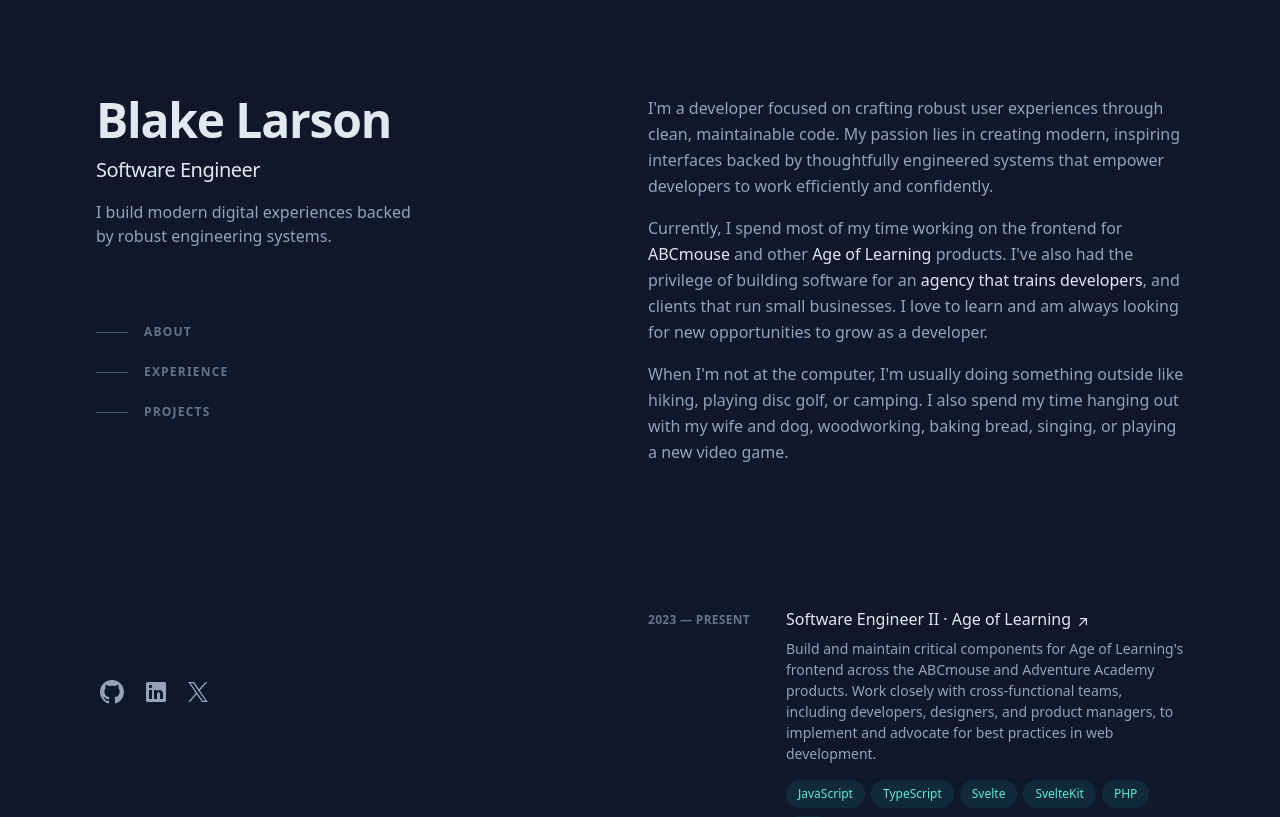
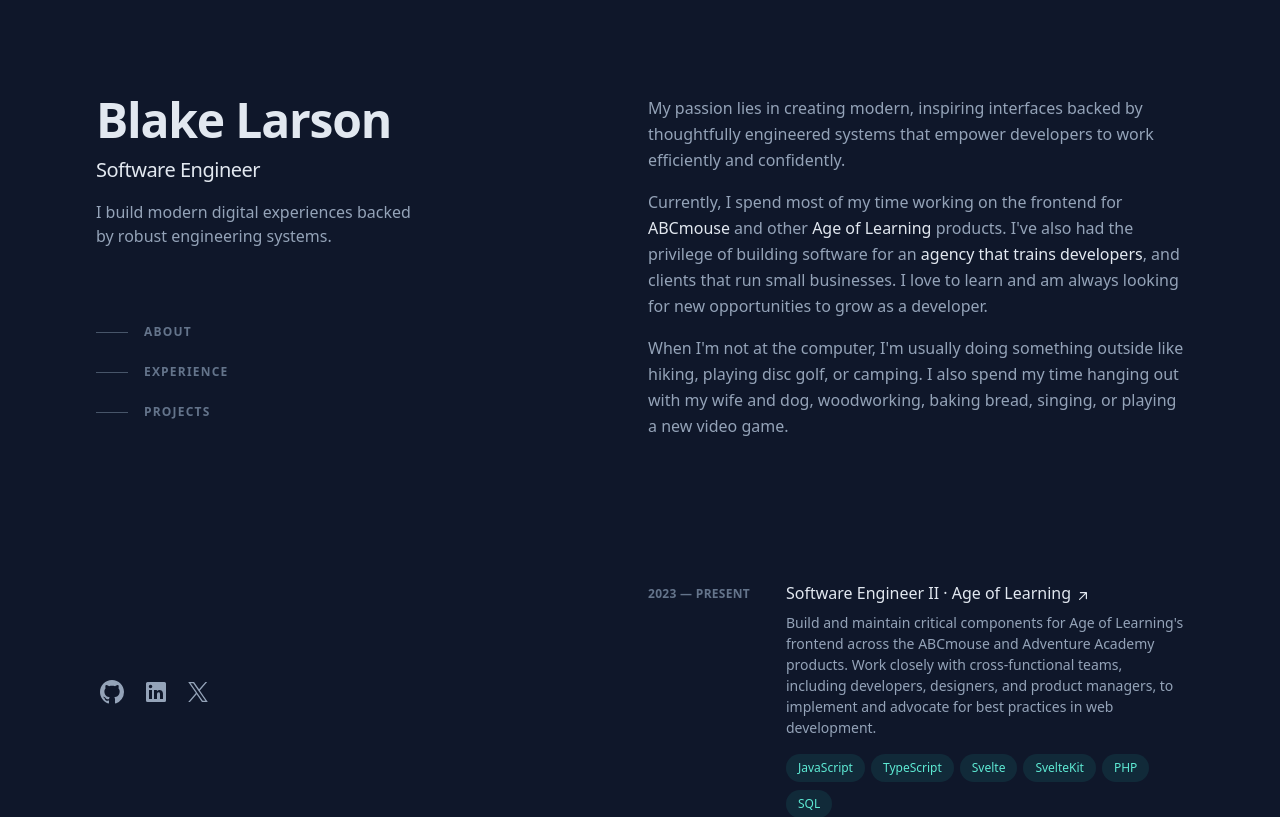
Before and after one commit to Blake-Larson/portfolio-2.0, a SvelteKit app: page / in a window 1280 px wide. Shown: the top 817 px of the page. Built offline with nearby package versions, Linux system fonts and the light colour scheme.

Commit message:
Adjusting About section

```diff
--- a/src/routes/About.svelte
+++ b/src/routes/About.svelte
@@ -11,7 +11,6 @@
   </div>
   <div>
     <p class="mb-4">
-      I'm a developer focused on crafting robust user experiences through clean, maintainable code.
       My passion lies in creating modern, inspiring interfaces backed by thoughtfully engineered
       systems that empower developers to work efficiently and confidently.
     </p>
```
